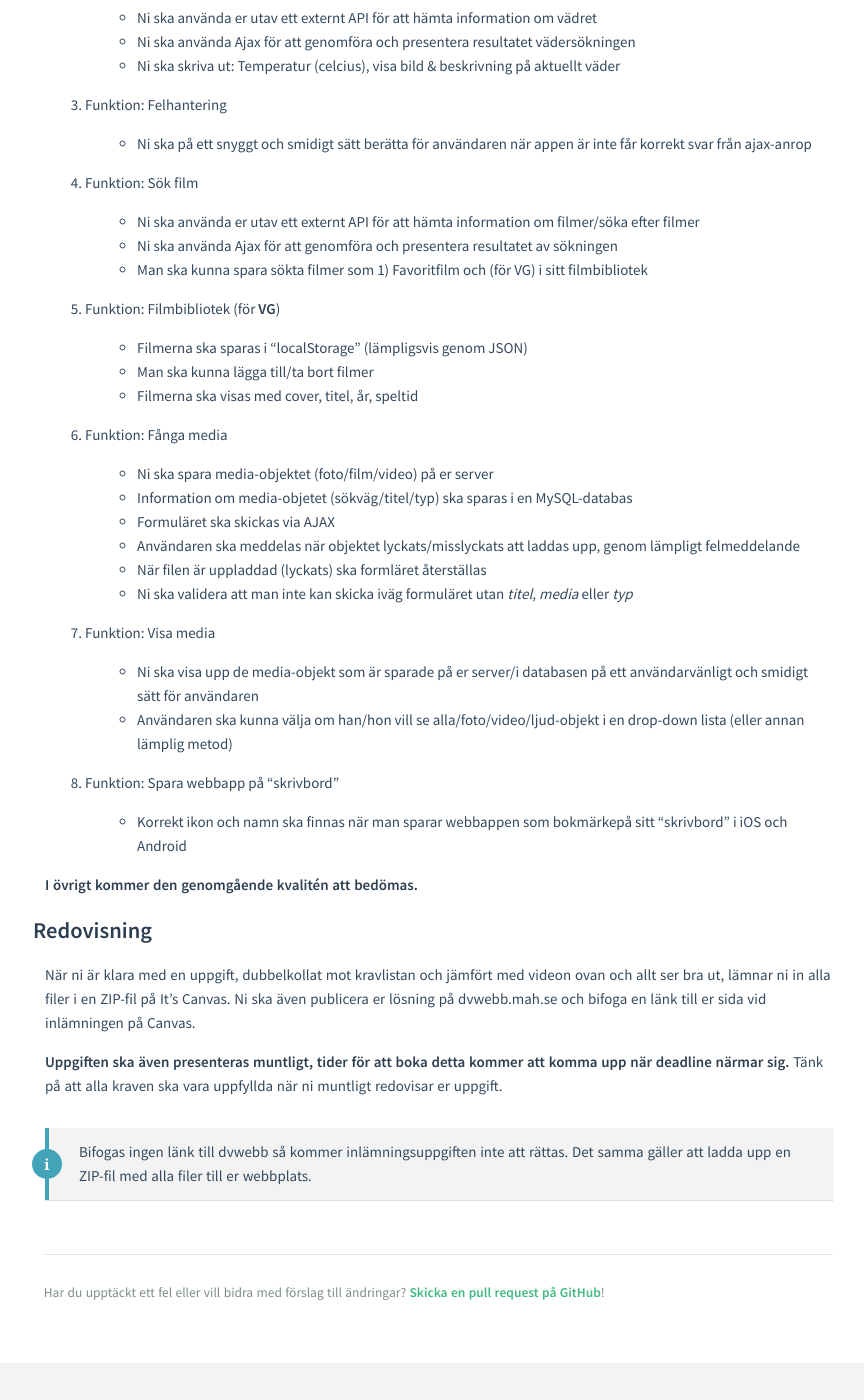
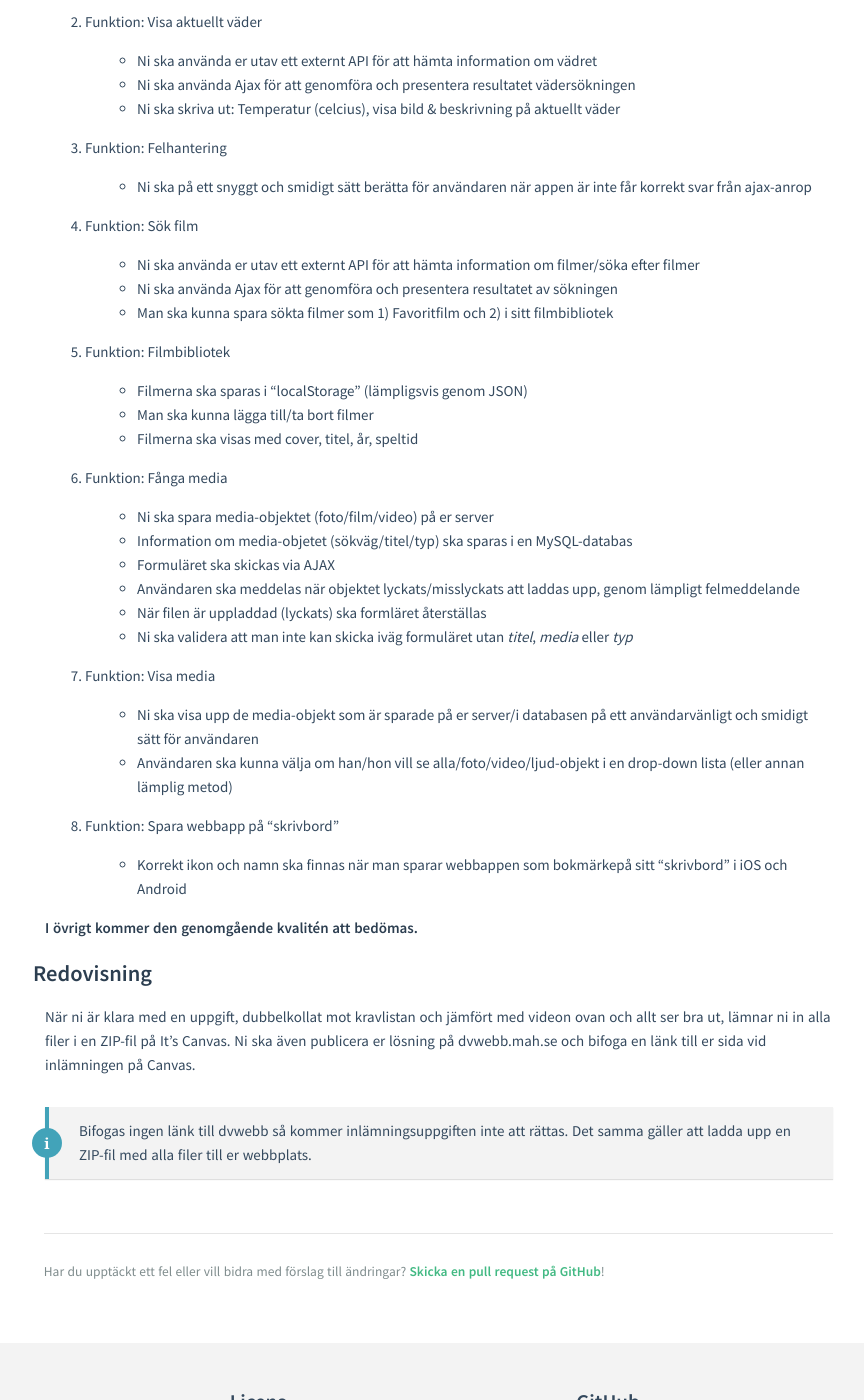
Before and after one commit to mau-dvmt/mah-dv.github.io, a Jekyll site: the page built from courses/da344a-da355a/assignments/as2.md, in a window 1280 px wide and 1400 px high, scrolled down 5599 px. Shown: the whole window, without its empty margins (207-1071 px from the left). Built offline with Jekyll 4.4.1, drawn with Linux system fonts in a browser that asks for light colours; some of the changed text lies outside the part shown.

Commit message:
Added Assignment 2

```diff
--- a/_data/da344a-da355a.yml
+++ b/_data/da344a-da355a.yml
@@ -52,7 +52,7 @@ menu:
      folder: assignments
      items:
          - name: 1. Inlämningsuppgift 1
-#         - name: 2. Inlämningsuppgift 2
+         - name: 2. Inlämningsuppgift 2
    - label: Laborationer
      submenu: true
      prefix: ex
--- a/courses/da344a-da355a/assignments/as2.md
+++ b/courses/da344a-da355a/assignments/as2.md
@@ -32,7 +34,7 @@ Notera att designen för webbplatsen är **helt fri** för denna uppgift (så l
 
 Första delen av uppgiften är att skapa en bra/tydlig layout för desktop, tablets och mobila enheter. Använd här ett externt CSS-ramerk för att åstakomma detta.
 
-### 3.2. Visa aktuellt väder på startsidan (för **VG**)
+### 3.2. Visa aktuellt väder på startsidan
 
 Er första funktion som ni ska implementera är att visa användaren vad det är för väder där han/hon befinner sig just nu. Detta genom att först ta reda på vår plats (genom HTML5 geolocation) och sedan genom ett valfritt väder API ta reda på:
 
@@ -62,7 +64,7 @@ Det ska också visas två knappar vid varje film:
 
 **Observera** att bilderna ovan visar på *hur* webbplatsens layout/struktur ska vara, *inte* hur den grafiska formgivningen ska vara. Använd gärna en egen design på er sida.
 
-### 3.2.3. Funktion: Filmbibliotek (för **VG**)
+### 3.2.3. Funktion: Filmbibliotek
 
 I filmbiblioteket ska användaren kunna spara (och ta bort) filmer i sitt filmbibliotek. Dessa filmerna ska finnas sparade i localStorage. Tips för att spara filmerna är att spara dem som JSON (då localStorage endast sparar text).
 
@@ -84,7 +86,7 @@ Observera att bilderna kan hindras att visas genom `hotlinking`, det är okej. M
 
 ### 3.3. Funktion: Fånga media
 
-På denna sida ska vi fånga media från användarens enhet. Det vi ska fånga är antingen foto/ljud/video. Varje media ska ha en typ (audio/video/photo) och en titel (en sträng). Dessa ska sparas i databasen tillsammans med sökvägen för bilden/ljudklippet/videon). Media-objektet ska sparas på servern och informationen ska sparas i en MySQL-databas. Själva sparande sker genom PHP (*[Vi kommer labba på detta i vecka 8](../exercises/ex13.html)*). Formuläret ska skickas genom AJAX och lämpligt meddelande, samt hur feedback kring uppladdningen (t.ex. % klar av uppladdningen), ska visas så att användaren vet om media-objektet sparades eller inte. Efter lyckad uppladdning ska formuläret återställas.
+På denna sida ska vi fånga media från användarens enhet. Det vi ska fånga är antingen foto/ljud/video. Varje media ska ha en typ (audio/video/photo) och en titel (en sträng). Dessa ska sparas i databasen tillsammans med sökvägen för bilden/ljudklippet/videon). Media-objektet ska sparas på servern och informationen ska sparas i en MySQL-databas. Själva sparande sker genom PHP (*[Här finns en labb som visar hur detta ska ske](../exercises/extra-media.html)*). Formuläret ska skickas genom AJAX och lämpligt meddelande, samt hur feedback kring uppladdningen (t.ex. % klar av uppladdningen), ska visas så att användaren vet om media-objektet sparades eller inte. Efter lyckad uppladdning ska formuläret återställas.
 
 Knappen som man klickar på ska vara någon av följande:
 
@@ -129,7 +131,7 @@ Vi ska slutligen ge användaren möjlighet att spara er webbplats på sin starts
     - Er app ska vara anpassad för desktop, mobiltelefoner och tablets
     - Er app ska beté sig på ett bra sätt för olika skärmupplösningar (olika enheter)
     - Ni ska använda er utav ett CSS-ramverk för att skapa layouten på er webbplats
-7. Funktion: Visa aktuellt väder (för **VG**)
+7. Funktion: Visa aktuellt väder
     - Ni ska använda er utav ett externt API för att hämta information om vädret
     - Ni ska använda Ajax för att genomföra och presentera resultatet vädersökningen
     - Ni ska skriva ut: Temperatur (celcius), visa bild & beskrivning på aktuellt väder
@@ -138,8 +140,8 @@ Vi ska slutligen ge användaren möjlighet att spara er webbplats på sin starts
 8. Funktion: Sök film
     - Ni ska använda er utav ett externt API för att hämta information om filmer/söka efter filmer
     - Ni ska använda Ajax för att genomföra och presentera resultatet av sökningen
-    - Man ska kunna spara sökta filmer som 1) Favoritfilm och (för VG) i sitt filmbibliotek
-9. Funktion: Filmbibliotek (för **VG**)
+    - Man ska kunna spara sökta filmer som 1) Favoritfilm och 2) i sitt filmbibliotek
+9. Funktion: Filmbibliotek
     - Filmerna ska sparas i "localStorage" (lämpligsvis genom JSON)
     - Man ska kunna lägga till/ta bort filmer
     - Filmerna ska visas med cover, titel, år, speltid
@@ -162,7 +164,5 @@ Vi ska slutligen ge användaren möjlighet att spara er webbplats på sin starts
 
 När ni är klara med en uppgift, dubbelkollat mot kravlistan och jämfört med videon ovan och allt ser bra ut, lämnar ni in alla filer i en ZIP-fil på It's Canvas. Ni ska även publicera er lösning på dvwebb.mah.se och bifoga en länk till er sida vid inlämningen på Canvas.
 
-**Uppgiften ska även presenteras muntligt, tider för att boka detta kommer att komma upp när deadline närmar sig.** Tänk på att alla kraven ska vara uppfyllda när ni muntligt redovisar er uppgift.
-
 Bifogas ingen länk till dvwebb så kommer inlämningsuppgiften inte att rättas. Det samma gäller att ladda upp en ZIP-fil med alla filer till er webbplats.
 {:.info}
```
Also changed, not shown: other parts of courses/da344a-da355a/assignments/as2.md (+2 -0 lines), courses/da344a-da355a/exercises/extra-media.md (+6 -6 lines).
